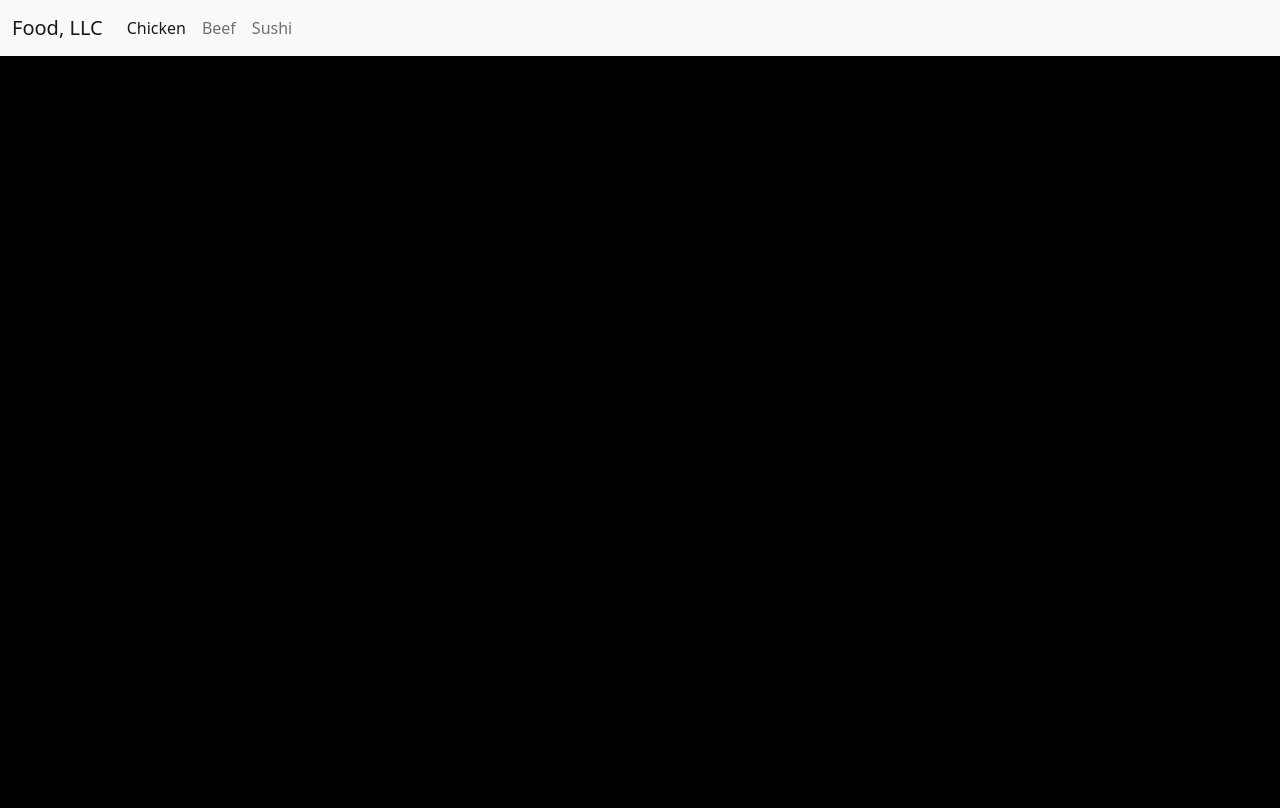
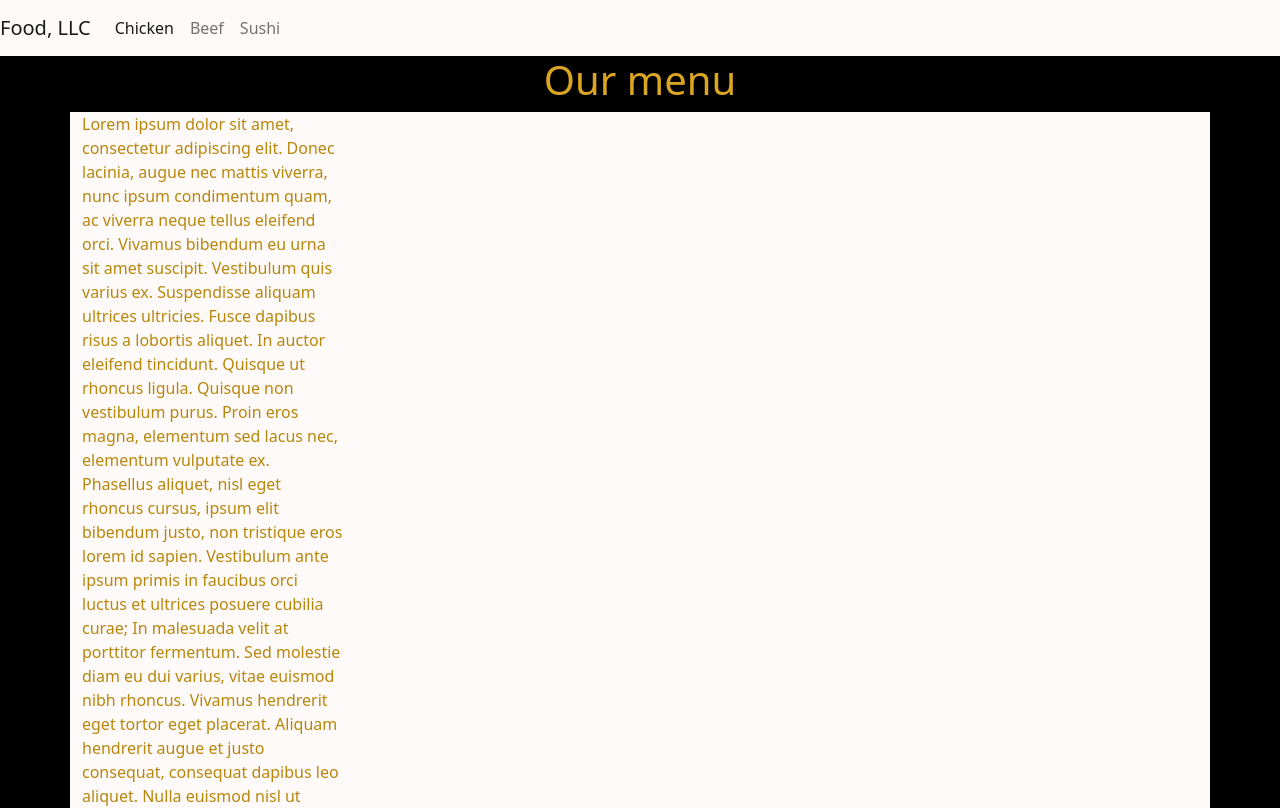
Before and after one commit to matias101010/mod3-solution, a website: page site/index.html in a window 1280 px wide. Shown: the top 808 px of the page. Drawn offline with nearby package versions, Linux system fonts and the light colour scheme.

Commit message:
modificando home

```diff
--- a/site/index.html
+++ b/site/index.html
@@ -9,7 +9,7 @@
 	<title>Hola</title>
 </head>
 <body>
-	<nav class="navbar navbar-expand-lg bg-light">
+	<nav class="navbar navbar-expand-lg" style="background-color:snow;>
   <div class="container-fluid">
     <a class="navbar-brand" href="#">Food, LLC</a>
     <button class="navbar-toggler" type="button" data-bs-toggle="collapse" data-bs-target="#navbarSupportedContent" aria-controls="navbarSupportedContent" aria-expanded="false" aria-label="Toggle navigation">
@@ -30,6 +30,27 @@
     </div>
   </div>
 </nav>
+
+  <h1 class="text-center">Our menu</h1>
+  <div class="container">
+  	<div class="row">
+  		<div class="col-md-3 col-xs-12">
+  		<p>Lorem ipsum dolor sit amet, consectetur adipiscing elit. Donec lacinia, augue nec mattis viverra, nunc ipsum condimentum quam, ac viverra neque tellus eleifend orci. Vivamus bibendum eu urna sit amet suscipit. Vestibulum quis varius ex. Suspendisse aliquam ultrices ultricies. Fusce dapibus risus a lobortis aliquet. In auctor eleifend tincidunt. Quisque ut rhoncus ligula. Quisque non vestibulum purus. Proin eros magna, elementum sed lacus nec, elementum vulputate ex. Phasellus aliquet, nisl eget rhoncus cursus, ipsum elit bibendum justo, non tristique eros lorem id sapien. Vestibulum ante ipsum primis in faucibus orci luctus et ultrices posuere cubilia curae; In malesuada velit at porttitor fermentum. Sed molestie diam eu dui varius, vitae euismod nibh rhoncus. Vivamus hendrerit eget tortor eget placerat. Aliquam hendrerit augue et justo consequat, consequat dapibus leo aliquet.
+
+        Nulla euismod nisl ut libero porta dapibus. Fusce imperdiet tortor eget ex porttitor, sed dignissim augue semper. Maecenas porta velit ligula. Ut posuere, leo sed consectetur dapibus, sem nunc egestas lorem, et dictum libero turpis a tellus. Donec commodo justo in odio accumsan accumsan. Sed eros nisl, pulvinar interdum odio vitae, porta volutpat ipsum. Pellentesque a consectetur quam. Nullam elit magna, posuere et orci eget, condimentum fringilla quam. Nam orci dolor, volutpat in enim sit amet, tincidunt pellentesque risus.
+
+		Nulla dictum arcu quis dolor imperdiet suscipit. Donec luctus libero a lacus molestie suscipit. Sed commodo diam leo, et finibus orci finibus ut. In volutpat commodo ipsum, tempor cursus ante feugiat sed. Donec ultrices, leo in vehicula molestie, quam est luctus elit, eu lacinia dui urna convallis dolor. Sed vestibulum varius tempus. Quisque vitae velit eu sapien fermentum ornare. Vestibulum lobortis, massa non porta hendrerit, quam justo tincidunt erat, feugiat pretium nibh nunc non nisl. Fusce quis lobortis ex.
+
+		In consequat fermentum tortor id interdum. Proin ut varius sem, eget gravida eros. Etiam tincidunt blandit lacus, eu auctor risus suscipit at. Nunc consequat diam in tellus scelerisque, nec finibus augue sollicitudin. Nullam vitae nisi neque. Sed sit amet porttitor arcu. Aenean pulvinar vitae tortor aliquam tristique. Donec lectus lacus, imperdiet ac volutpat et, congue sit amet quam. Duis tortor justo, vehicula eu lobortis id, volutpat sed lectus. Sed ut convallis magna. Nam vehicula, quam nec pretium fermentum, lectus lorem aliquam elit, sed dignissim mi quam non sem.
+
+		Suspendisse iaculis imperdiet felis eu convallis. Nunc vitae est quis sem volutpat iaculis eget a turpis. Nam ornare leo aliquet magna gravida varius eget sit amet magna. Duis pharetra, sapien eget accumsan placerat, ex turpis gravida leo, non rhoncus odio arcu vitae lectus. Nullam sit amet condimentum odio, et consequat nibh. Donec hendrerit lobortis dui, in bibendum eros cursus ac. Fusce eget ullamcorper risus. Donec luctus porta feugiat. Etiam sit amet nulla a justo viverra semper. Proin eu molestie elit. Aenean ut orci egestas nisl pellentesque blandit et et elit. Vivamus eu orci quis est rutrum dapibus vel vitae justo. Fusce eleifend sem ut tortor blandit, sit amet ornare erat fringilla. Proin egestas ullamcorper nunc nec iaculis. Phasellus vitae nisl est. In eget porttitor libero.
+
+		Donec ante magna, faucibus eu commodo ut, iaculis ut nisi. Fusce at commodo eros, et ultrices lorem. Integer nec eros ac mi sodales sagittis quis nec urna. Ut nec ligula sodales, semper ligula eu, ullamcorper libero. Curabitur urna nulla, laoreet et pulvinar eget, interdum sed nisi. Pellentesque elit massa, bibendum ut hendrerit et, lobortis sit amet massa. Duis suscipit ex ut porttitor lacinia. Cras quis nisi vitae erat consequat facilisis. Vivamus quis elementum turpis. Mauris pretium, orci eget interdum tempor, ex diam tincidunt ex, in ultricies eros sem ut metus. Sed lobortis bibendum dui, sed posuere elit.
+
+		Pellentesque tincidunt nisl ac rhoncus blandit. Proin orci est, tempor vel fermentum quis, ullamcorper dictum diam. Vivamus pellentesque tempor velit, ac blandit purus efficitur a. Praesent commodo eget tellus at scelerisque. Phasellus rhoncus ornare vestibulum. Ut maximus tempus magna, eu euismod mauris tristique in. Nullam sodales pulvinar varius.</p>
+  		</div>
+  	</div>
+  </div>
 <!-- JavaScript Bundle with Popper -->
 <script src="https://cdn.jsdelivr.net/npm/bootstrap@5.2.2/dist/js/bootstrap.bundle.min.js" integrity="sha384-OERcA2EqjJCMA+/3y+gxIOqMEjwtxJY7qPCqsdltbNJuaOe923+mo//f6V8Qbsw3" crossorigin="anonymous"></script>
 </body>
--- a/site/styles.css
+++ b/site/styles.css
@@ -1,3 +1,16 @@
 body{
   background-color: black;
 }
+
+.text-center {
+  color: goldenrod;
+}
+
+.container {
+  background-color: snow;
+  height: 1000px;
+}
+
+p{
+  color: darkgoldenrod;
+}
```
